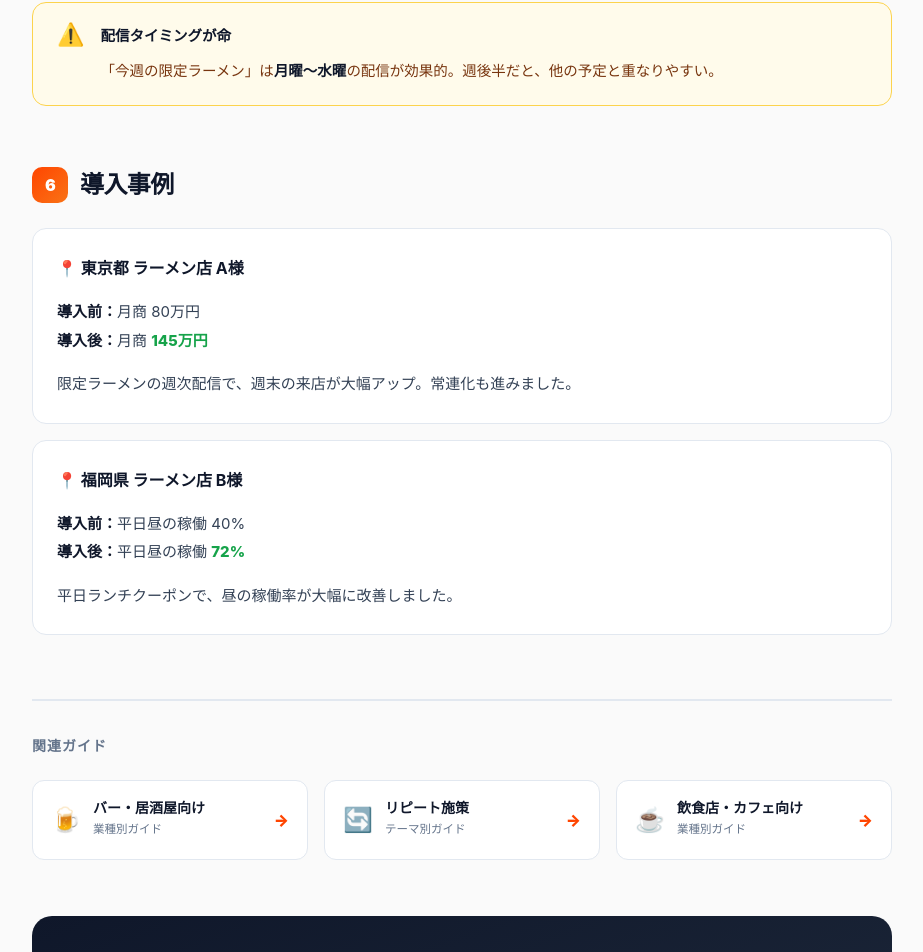
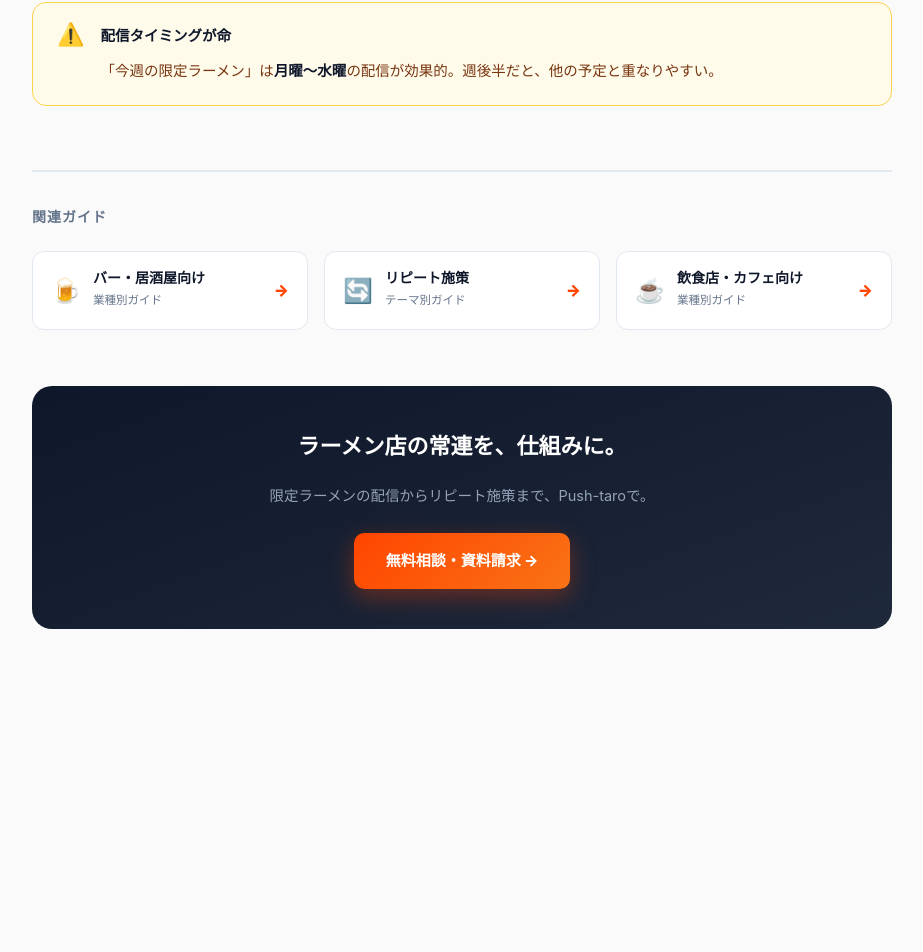
Before and after one commit to thellcishii-lang/push-taro, a Next.js app: page /guide/ramen in a window 1280 px wide. Shown: the part 3012-3964 px from the top of the page, without its empty margins (178-1101 px from the left). After the commit the page ends 3721 px from the top, so only its background shows below. Built offline with nearby package versions, Linux system fonts and the light colour scheme; no server answers.

Commit message:
Remove case studies from ramen guide
Removed case studies for ramen shops A and B from the guide.

```diff
--- a/app/guide/ramen/page.tsx
+++ b/app/guide/ramen/page.tsx
@@ -156,25 +156,6 @@ export default function RamenGuidePage() {
             </div>
           </div>
 
-          <h2><span className="num">6</span>導入事例</h2>
-          <div className="g-card">
-            <h4>📍 東京都 ラーメン店 A様</h4>
-            <p style={{ marginBottom: 12 }}>
-              <strong>導入前：</strong>月商 80万円<br />
-              <strong>導入後：</strong>月商 <strong style={{ color: '#16a34a' }}>145万円</strong>
-            </p>
-            <p>限定ラーメンの週次配信で、週末の来店が大幅アップ。常連化も進みました。</p>
-          </div>
-
-          <div className="g-card">
-            <h4>📍 福岡県 ラーメン店 B様</h4>
-            <p style={{ marginBottom: 12 }}>
-              <strong>導入前：</strong>平日昼の稼働 40%<br />
-              <strong>導入後：</strong>平日昼の稼働 <strong style={{ color: '#16a34a' }}>72%</strong>
-            </p>
-            <p>平日ランチクーポンで、昼の稼働率が大幅に改善しました。</p>
-          </div>
-
           <div className="g-related">
             <h3>関連ガイド</h3>
             <div className="g-related-grid">
```
